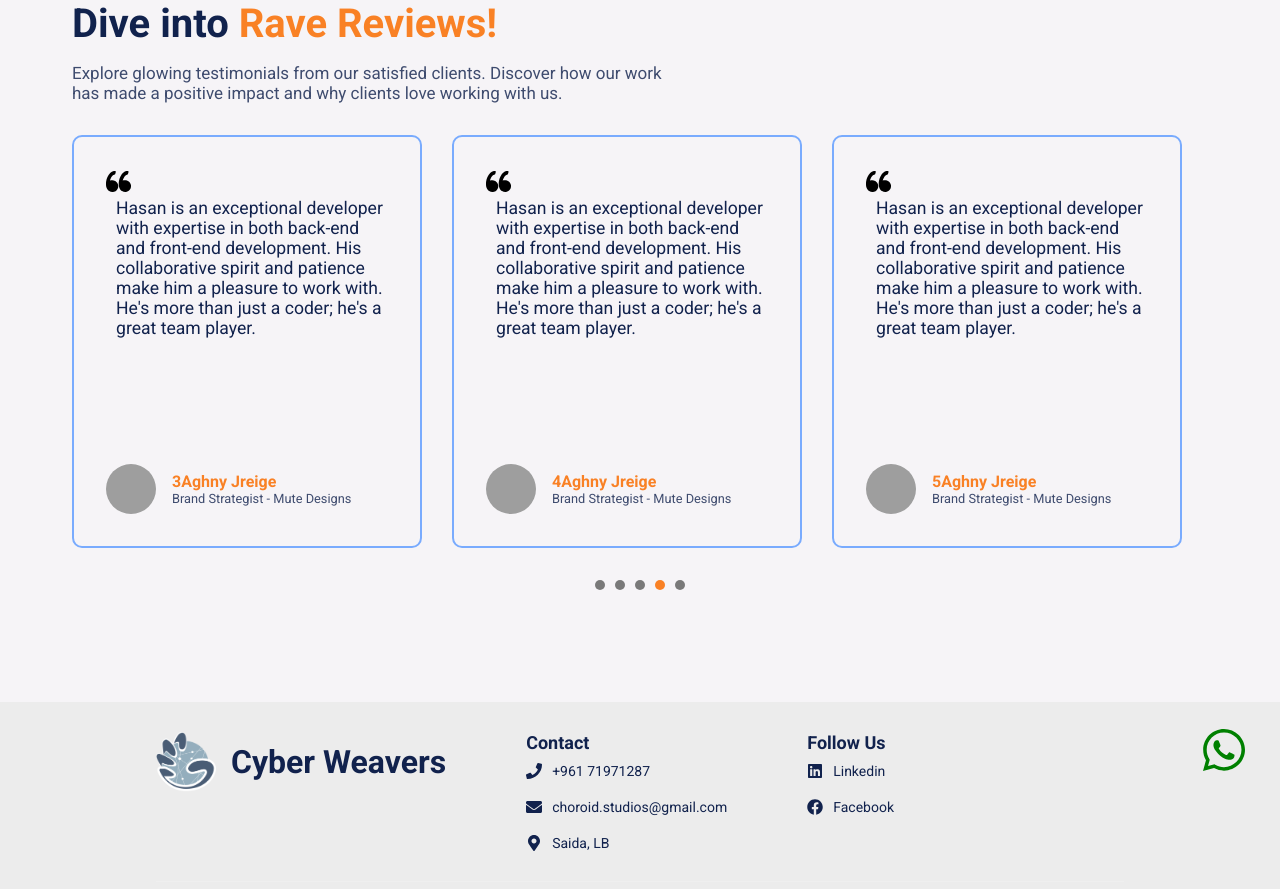
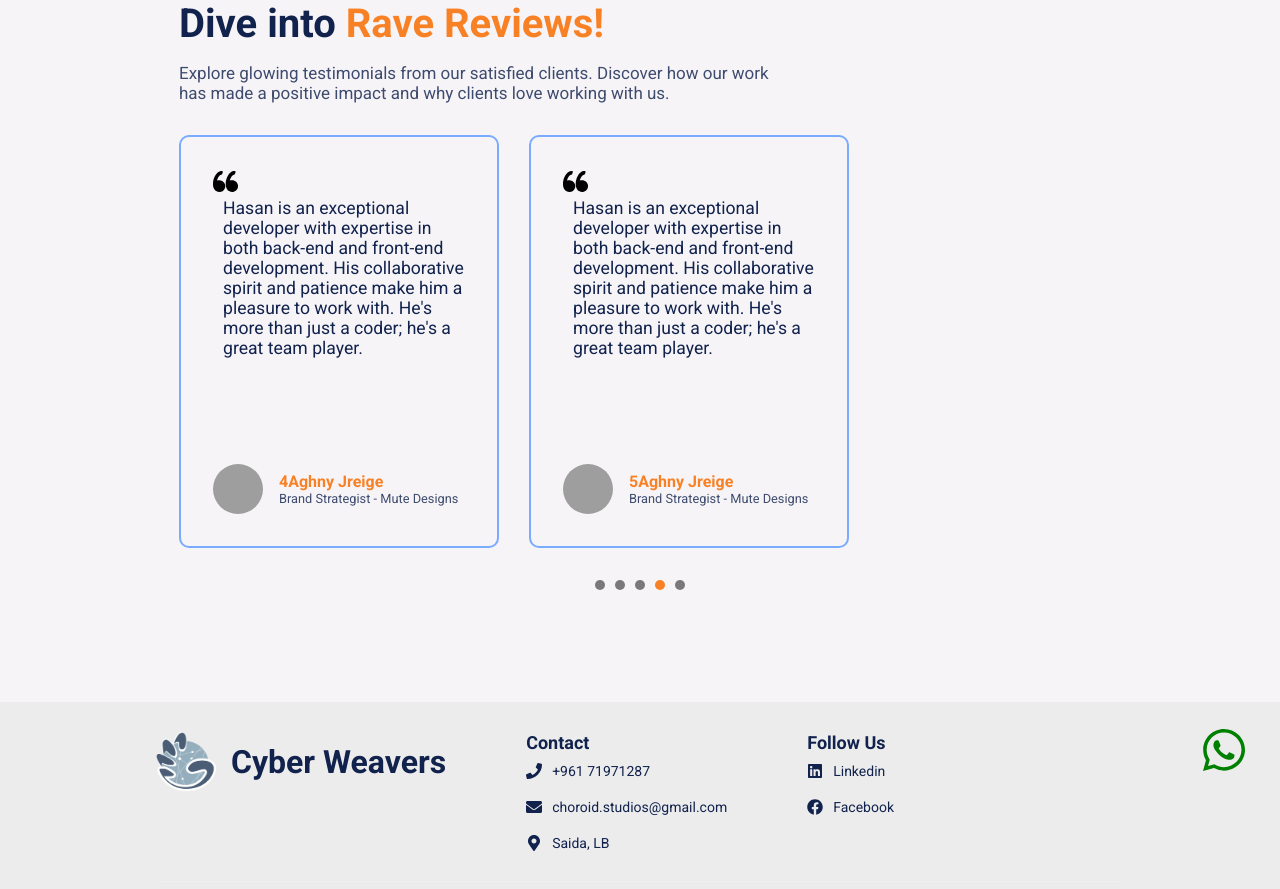
Before and after one commit to rabeeqiblawi/portfolio-nextjs, a Next.js app: page / in a window 1280 px wide. Shown: the part 5280-6169 px from the top of the page. Built offline with nearby package versions, Linux system fonts and the light colour scheme; grey boxes are pictures that could not be loaded.

Commit message:
responsive update

```diff
--- a/src/components/testimonial/Testimonial.jsx
+++ b/src/components/testimonial/Testimonial.jsx
@@ -10,6 +10,7 @@ export default function ReviewsSection() {
     const touchStartX = useRef(null);
     const containerRef = useRef(null);
     const containerWidth = containerRef.current ? containerRef.current.offsetWidth : 0;
+    const cardwidth= 350;
 
     let sliderStyle = {};
 
@@ -17,38 +18,43 @@ export default function ReviewsSection() {
 
         if(currentReview < reviews.length - 2){
             sliderStyle = {
-                transform: `translateX(-${currentReview * 380}px)`,
+                transform: `translateX(-${currentReview * cardwidth}px)`,
             };
         }
         else{
             sliderStyle = {
-                transform: `translateX(-${(reviews.length - 3) * 380}px)`,
+                transform: `translateX(-${(reviews.length - 3) * cardwidth}px)`,
             };
         }
     }
     else if(containerWidth > 700){
         if(currentReview < reviews.length - 1){
             sliderStyle = {
-                transform: `translateX(-${currentReview * 380}px)`,
+                transform: `translateX(-${currentReview * cardwidth}px)`,
             };
         }
         else{
             sliderStyle = {
-                transform: `translateX(-${(reviews.length - 2) * 380}px)`,
+                transform: `translateX(-${(reviews.length - 2) * cardwidth}px)`,
             };
         }
     }
     else if(containerWidth > 500){
         if(currentReview < reviews.length - 1){
             sliderStyle = {
-                transform: `translateX(-${currentReview * 380}px)`,
+                transform: `translateX(-${currentReview * cardwidth}px)`,
             };
         }
         else{
             sliderStyle = {
-                transform: `translateX(-${(reviews.length - 1.49) * 380}px)`,
+                transform: `translateX(-${(reviews.length - 1.49) * cardwidth}px)`,
             };
         }
+    }
+    else{
+        sliderStyle = {
+            transform: `translateX(-${currentReview * cardwidth}px)`,
+        };
     }
 
 
--- a/src/components/testimonial/Testimonial.module.scss
+++ b/src/components/testimonial/Testimonial.module.scss
@@ -58,8 +58,8 @@
             padding: 2rem;
             margin-bottom: 1rem;
             flex: 1;
-            min-width: 350px;
-            max-width: 350px;
+            min-width: 320px;
+            max-width: 320px;
 
             .reviewText{
                 .leftQuoteDiv{
@@ -126,12 +126,18 @@
         }
     }
 
-    @media (max-width: 1024px) {
-        width: 800px;
+
+    @media screen and (max-width: 1280px) {
+        width: 986px;
     }
 
-    @media (max-width: 768px) {
-        width: 600px;
+    @media screen and (max-width: 1024px) {
+        width: 768px;
+    }
+
+
+    @media screen and (max-width: 768px) {
+        width: 90%;
     }
 
     @media (max-width: 480px) {
```
